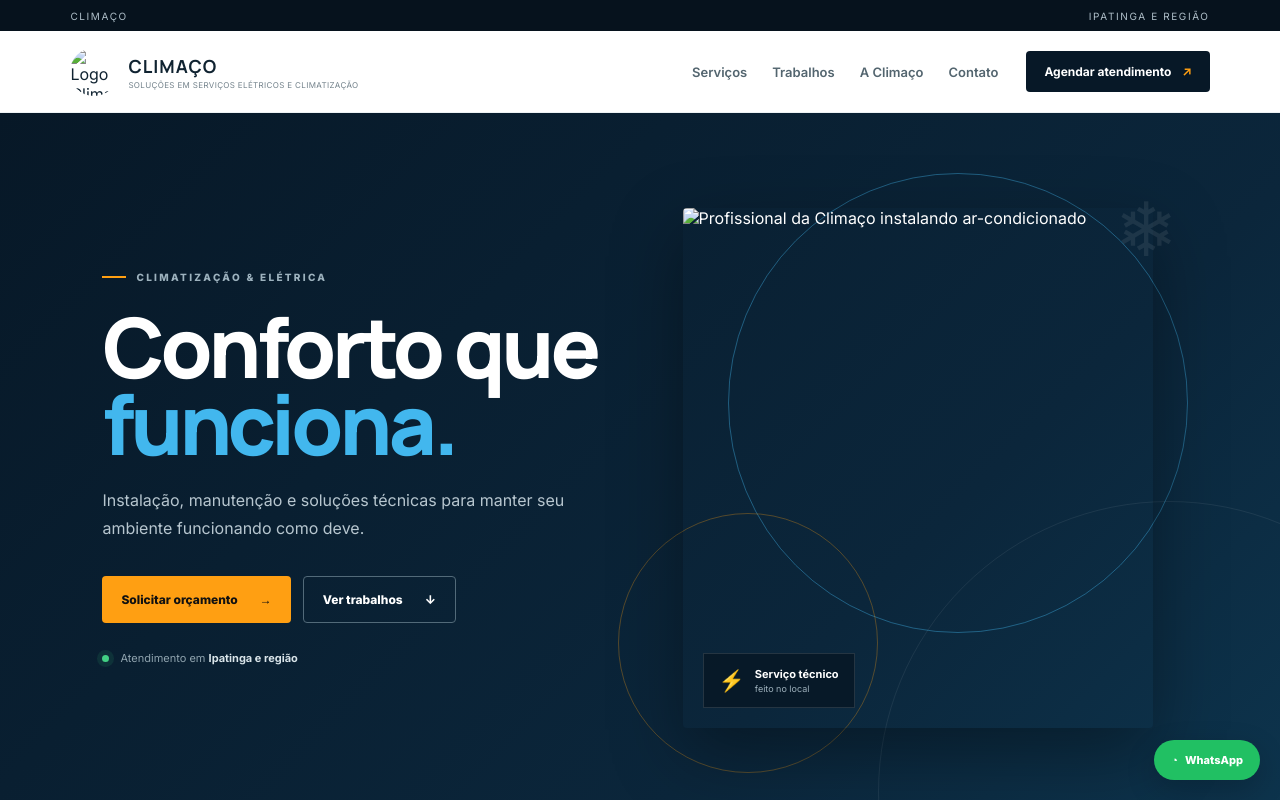
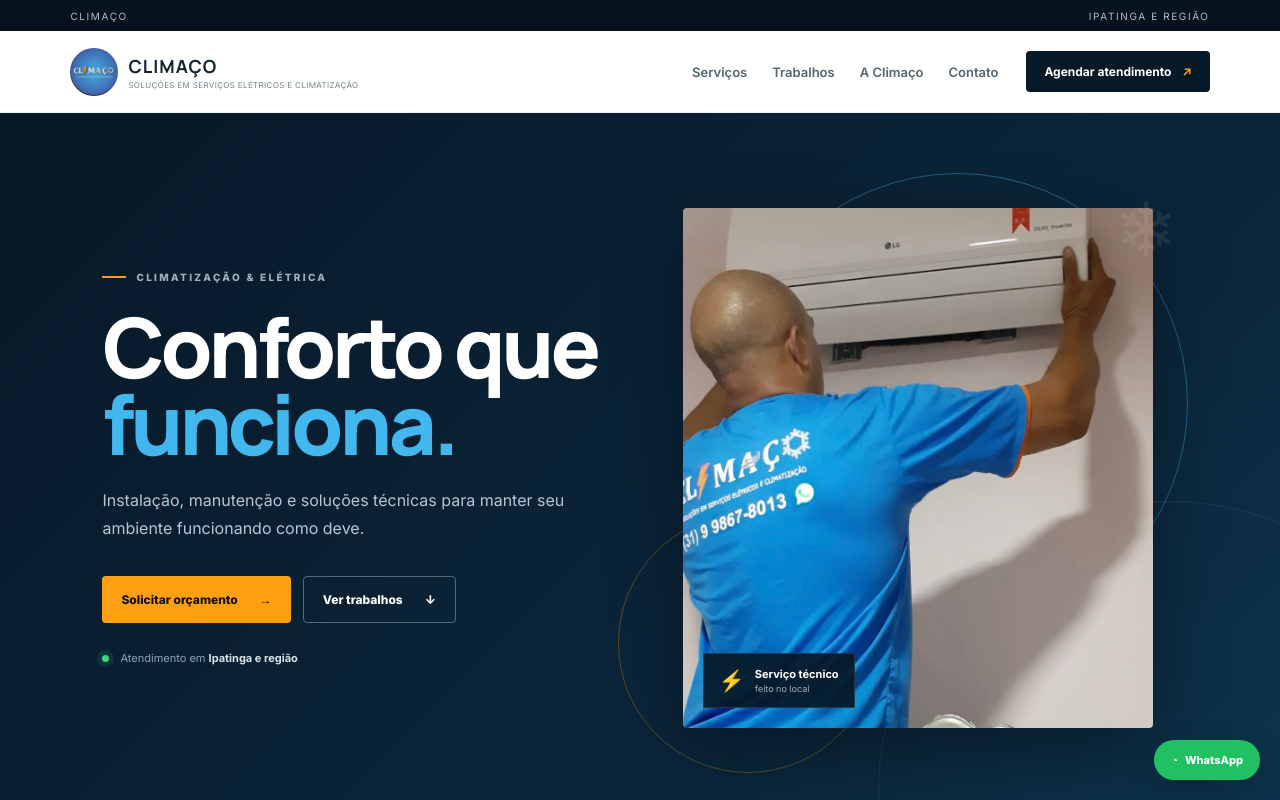
Before and after one commit to foxg852-blip/Climaco-Iptg, a plain HTML site: page index.html in a window 1280 px wide. Shown: the top 800 px of the page. Drawn offline with Linux system fonts and the light colour scheme.

Commit message:
Corrigir caminho das imagens

```diff
--- a/index.html
+++ b/index.html
@@ -22,7 +22,7 @@
 
   <header class="site-header">
     <a class="brand" href="#inicio" aria-label="Climaço">
-      <img src="assets/logo.jpeg" alt="Logo Climaço">
+      <img src=logo.jpeg alt="Logo Climaço">
       <span><b>CLIMAÇO</b><small>Soluções em serviços elétricos e climatização</small></span>
     </a>
 
@@ -57,7 +57,7 @@
 
       <div class="hero-visual reveal">
         <div class="hero-photo">
-          <img src="assets/servico-01.jpeg" alt="Profissional da Climaço instalando ar-condicionado">
+          <img src=servico-01.jpeg alt="Profissional da Climaço instalando ar-condicionado">
           <div class="photo-card"><span>⚡</span><div><b>Serviço técnico</b><small>feito no local</small></div></div>
         </div>
         <div class="decor decor-a"></div>
@@ -168,7 +168,7 @@
   <a class="floating-wa" href="https://wa.me/5531998678013?text=Ol%C3%A1%21%20Encontrei%20a%20Clima%C3%A7o%20pelo%20site%20e%20gostaria%20de%20solicitar%20um%20atendimento." target="_blank" rel="noopener" aria-label="Falar com a Climaço no WhatsApp">◔<span>WhatsApp</span></a>
 
   <footer>
-    <div class="footer-brand"><img src="assets/logo.jpeg" alt="Climaço"><span>CLIMAÇO</span></div>
+    <div class="footer-brand"><img src=logo.jpeg alt="Climaço"><span>CLIMAÇO</span></div>
     <p>© <span id="year"></span> Climaço. Soluções em serviços elétricos e climatização.</p>
     <a href="#inicio">Voltar ao topo ↑</a>
   </footer>
```
